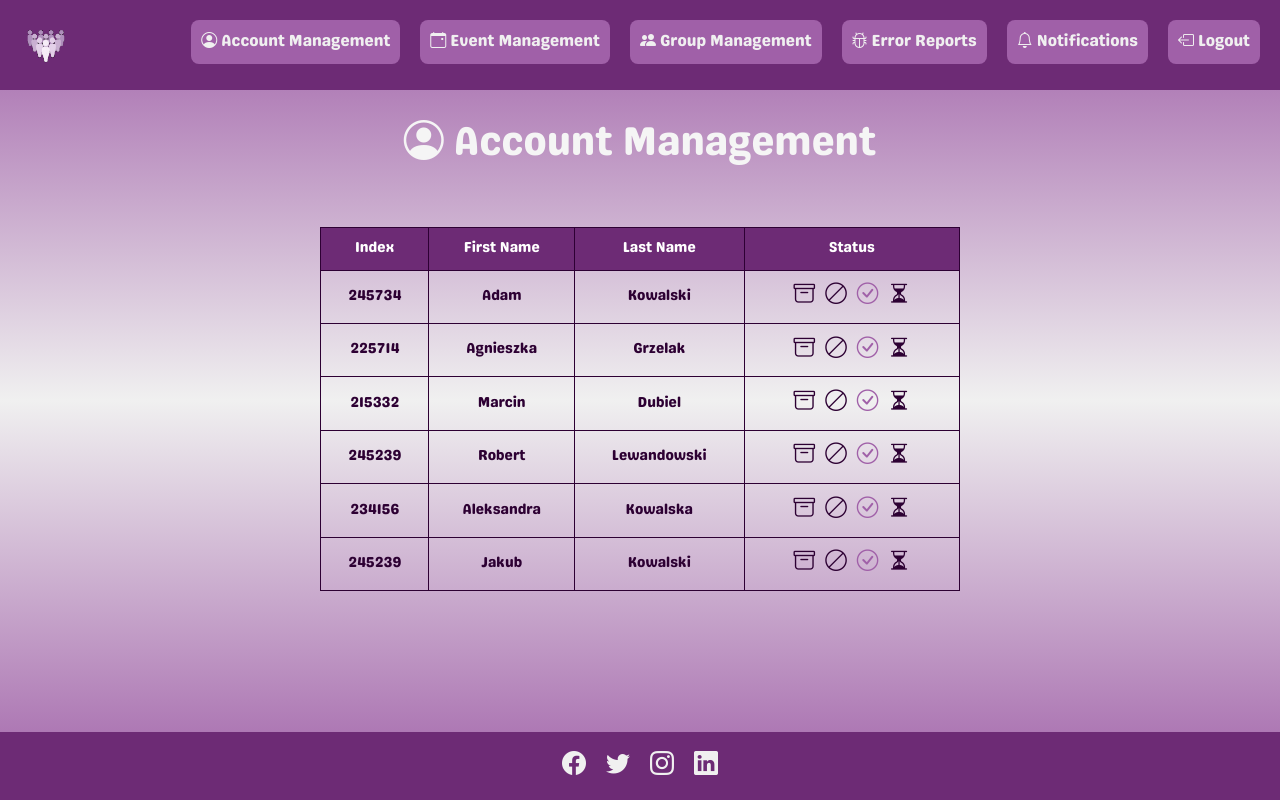
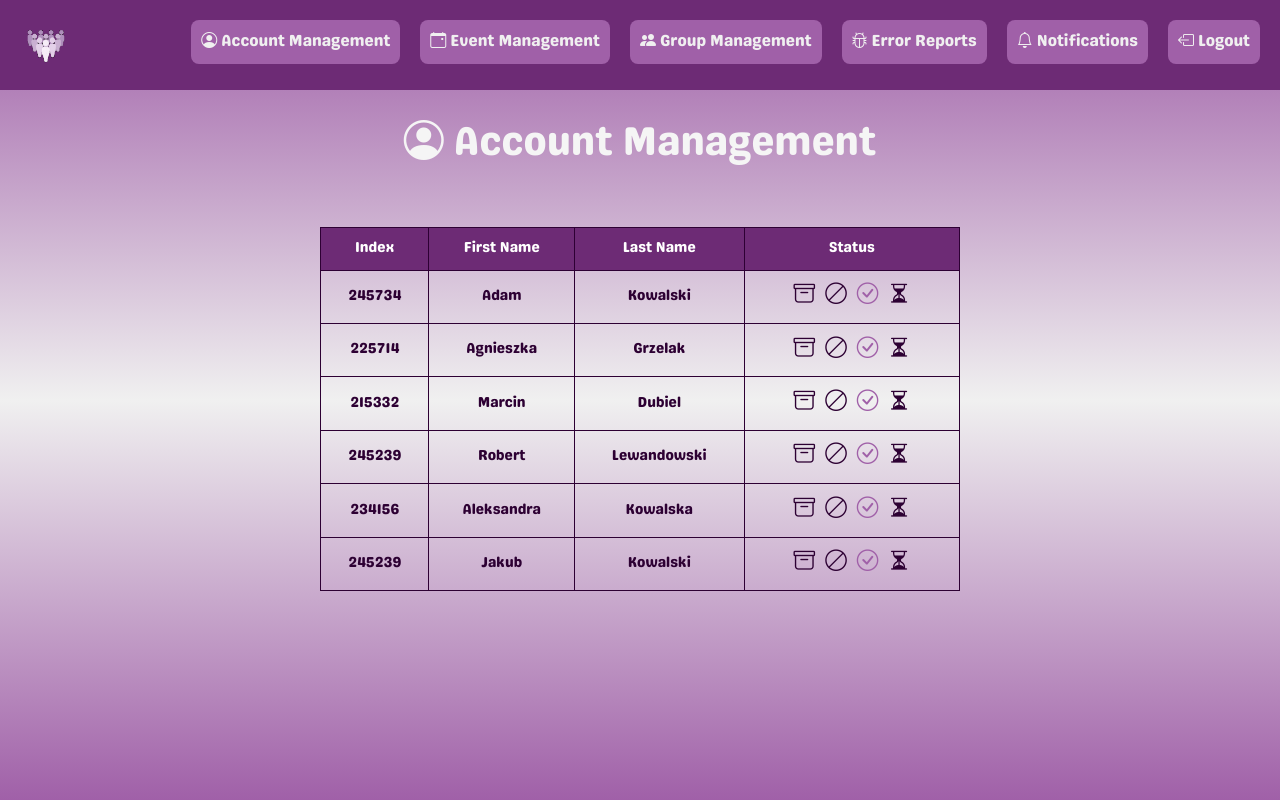
Before and after one commit to Timek12/TIMEder_Web, a React (Create React App) app: page / in a window 1280 px wide. Built offline with nearby package versions, Linux system fonts and the light colour scheme.

Commit message:
Remove footer

```diff
--- a/src/App.js
+++ b/src/App.js
@@ -50,7 +50,7 @@ function MainContent() {
                     <Route path="/" element={isLoggedIn ? <AccountManagement /> : <Login onLogin={handleLogin} />}> </Route>
                 </Routes>
             </div>
-            {location.pathname !== "/login" && location.pathname !== "/reset" && location.pathname !== "/email-confirmation" && <Footer />}
+            {location.pathname !== "/login" && location.pathname !== "/reset" && location.pathname !== "/email-confirmation" }
         </div>
     );
 }
```
